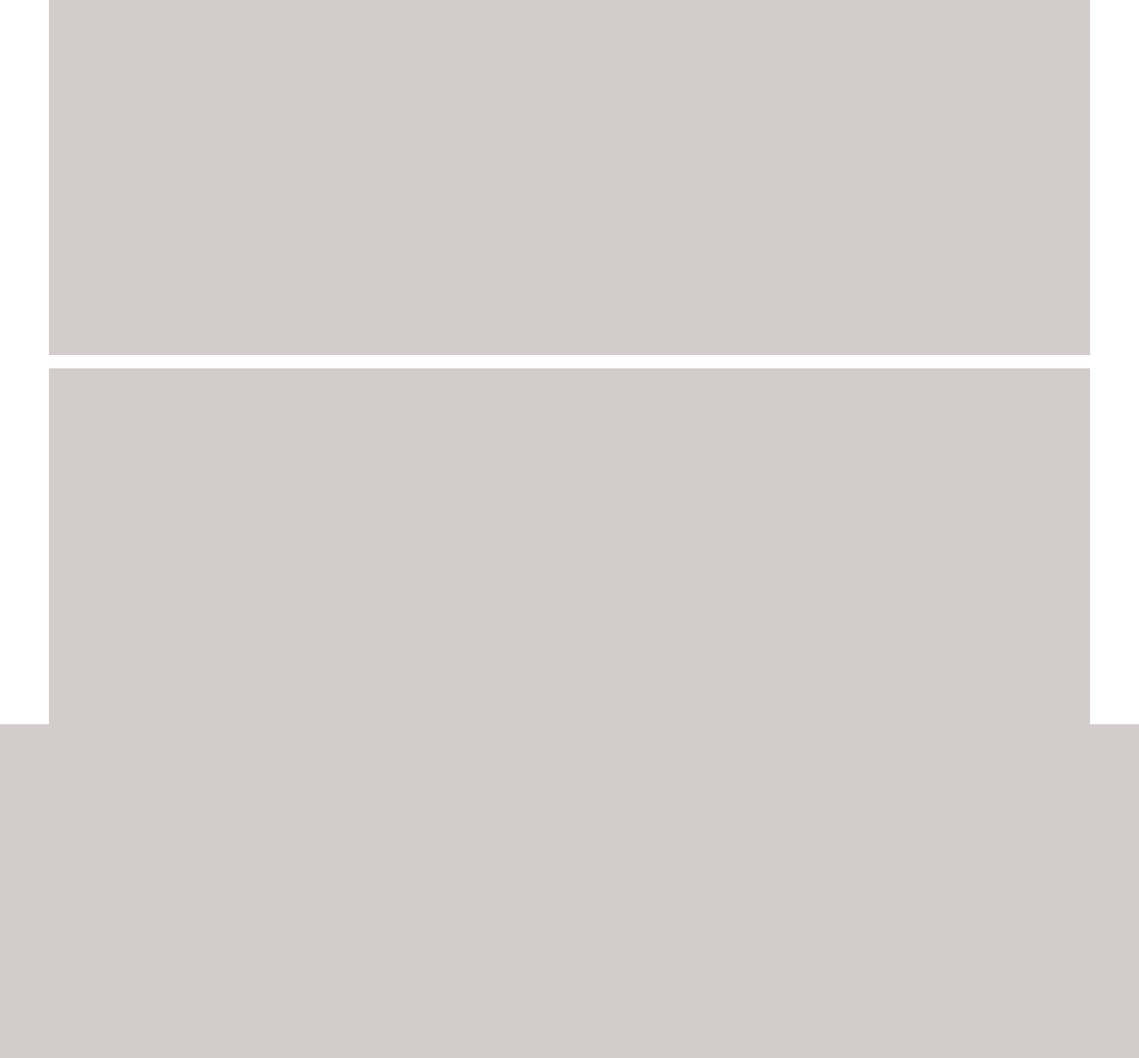
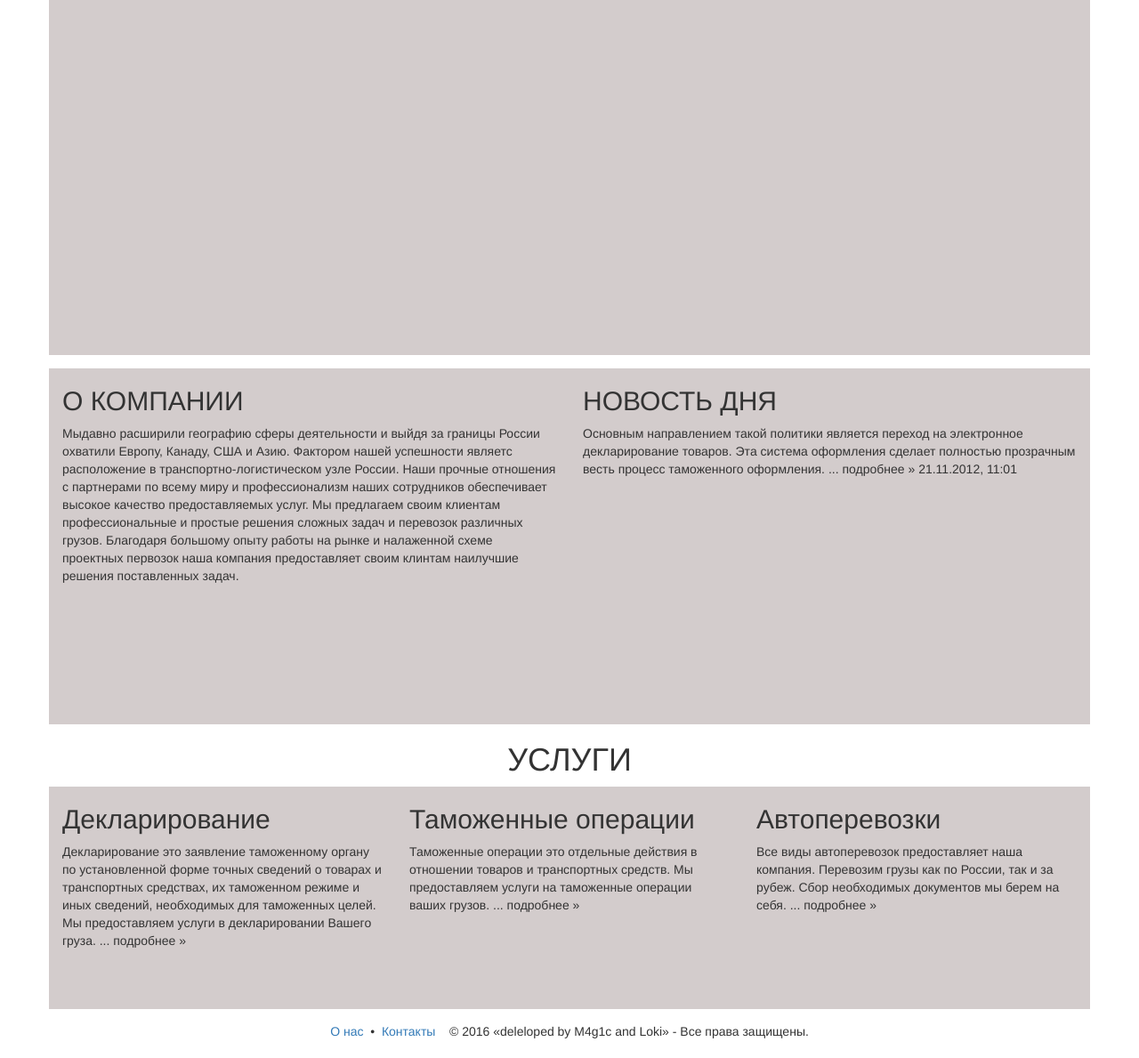
Before and after one commit to m44g11c/transportation, a PHP site: page / in a window 1280 px wide. Shown: the part 66-1255 px from the top of the page at 89% size. Before the commit the page ends 880 px from the top, so only its background shows below. Run offline with PHP 8.4, Linux system fonts and the light colour scheme; some libraries are stand-ins or nearby versions.

Commit message:
demo grid

```diff
--- a/app/views/index_view.php
+++ b/app/views/index_view.php
@@ -59,16 +59,46 @@
       <div class="container">
 
         <div class="row">
-          <div id="main" class=".col-sm-12  .col-md-12  .col-lg-12">
+          <div id="main" class="col-sm-12  col-md-12  col-lg-12">
 
           </div>
         </div>
 
+        <div class="row" id="about">
+          <div class="col-md-6">
+              <h2>О КОМПАНИИ</h2>
+              <p>Мыдавно расширили географию сферы деятельности и выйдя за границы России охватили Европу, Канаду, США и Азию.
+              Фактором нашей успешности являетс расположение в транспортно-логистическом узле России. Наши прочные отношения с партнерами по всему миру и профессионализм наших сотрудников обеспечивает высокое качество предоставляемых услуг.
+              Мы предлагаем своим клиентам профессиональные и простые решения сложных задач  и перевозок различных грузов. Благодаря большому опыту работы на рынке и налаженной схеме проектных первозок наша компания предоставляет своим клинтам наилучшие решения поставленных задач.</p>
+          </div>
+          <div class="col-md-6">
+              <h2>НОВОСТЬ ДНЯ</h2>
+              <p>Основным направлением такой политики является переход на электронное декларирование товаров. Эта система оформления сделает полностью прозрачным весть процесс таможенного оформления. ... подробнее »
+              21.11.2012, 11:01</p>
+          </div>
+        </div>
+        <h1 class="text-center">УСЛУГИ</h1>
         <div class="row">
-          <div id="about" class=".col-sm-6  .col-md-6  .col-lg-6"></div>
-          <div class=".col-sm-4  .col-md-4  .col-lg-4"></div>
-          <div class=".col-sm-2  .col-md-2  .col-lg-2"></div>
+          <div class="col-md-4 service">
+              <h2>Декларирование</h2>
+              <p>Декларирование это заявление таможенному органу по установленной форме  точных сведений о товарах и транспортных средствах, их таможенном режиме и иных сведений, необходимых для таможенных целей. Мы предоставляем услуги в декларировании Вашего груза. ... подробнее »</p>
+          </div>
+          <div class="col-md-4 service">
+              <h2>Таможенные операции</h2>
+              <p>Таможенные операции это отдельные действия в отношении товаров и транспортных средств. Мы предоставляем услуги на таможенные операции ваших грузов. ... подробнее »</p>
+          </div>
+          <div class="col-md-4 service">
+              <h2>Автоперевозки</h2>
+              <p>Все виды автоперевозок предоставляет наша компания. Перевозим грузы как по России, так и за рубеж. Сбор необходимых документов мы берем на себя. ... подробнее »</p>
+          </div>
         </div>
+
+      <div id="footer" class="row">
+        <div class="text-center">
+          <div><a href="../../../about">О нас</a> &nbsp;•&nbsp; <a href="../../../contacts">Контакты</a> &nbsp;&nbsp;&nbsp;© 2016 «deleloped by M4g1c and Loki» - Все права защищены.
+          </div>
+        </div>
+      </div>
 
       </div><!-- /.container -->
 
--- a/public/css/styles.css
+++ b/public/css/styles.css
@@ -15,3 +15,15 @@ body {
   background-color: #d3cccc;
   height: 400px;
 }
+
+/*servive*/
+.service{
+  height: 250px;
+  background-color: #d3cccc;
+}
+
+/*footer block*/
+#footer{
+  margin-top: 15px;
+  height: 40px;
+}
--- /dev/null
+++ b/public/js/ie-emulation-modes-warning.js
@@ -0,0 +1,51 @@
+// NOTICE!! DO NOT USE ANY OF THIS JAVASCRIPT
+// IT'S JUST JUNK FOR OUR DOCS!
+// ++++++++++++++++++++++++++++++++++++++++++
+/*!
+ * Copyright 2014-2015 Twitter, Inc.
+ *
+ * Licensed under the Creative Commons Attribution 3.0 Unported License. For
+ * details, see https://creativecommons.org/licenses/by/3.0/.
+ */
+// Intended to prevent false-positive bug reports about Bootstrap not working properly in old versions of IE due to folks testing using IE's unreliable emulation modes.
+(function () {
+  'use strict';
+
+  function emulatedIEMajorVersion() {
+    var groups = /MSIE ([0-9.]+)/.exec(window.navigator.userAgent)
+    if (groups === null) {
+      return null
+    }
+    var ieVersionNum = parseInt(groups[1], 10)
+    var ieMajorVersion = Math.floor(ieVersionNum)
+    return ieMajorVersion
+  }
+
+  function actualNonEmulatedIEMajorVersion() {
+    // Detects the actual version of IE in use, even if it's in an older-IE emulation mode.
+    // IE JavaScript conditional compilation docs: https://msdn.microsoft.com/library/121hztk3%28v=vs.94%29.aspx
+    // @cc_on docs: https://msdn.microsoft.com/library/8ka90k2e%28v=vs.94%29.aspx
+    var jscriptVersion = new Function('/*@cc_on return @_jscript_version; @*/')() // jshint ignore:line
+    if (jscriptVersion === undefined) {
+      return 11 // IE11+ not in emulation mode
+    }
+    if (jscriptVersion < 9) {
+      return 8 // IE8 (or lower; haven't tested on IE<8)
+    }
+    return jscriptVersion // IE9 or IE10 in any mode, or IE11 in non-IE11 mode
+  }
+
+  var ua = window.navigator.userAgent
+  if (ua.indexOf('Opera') > -1 || ua.indexOf('Presto') > -1) {
+    return // Opera, which might pretend to be IE
+  }
+  var emulated = emulatedIEMajorVersion()
+  if (emulated === null) {
+    return // Not IE
+  }
+  var nonEmulated = actualNonEmulatedIEMajorVersion()
+
+  if (emulated !== nonEmulated) {
+    window.alert('WARNING: You appear to be using IE' + nonEmulated + ' in IE' + emulated + ' emulation mode.\nIE emulation modes can behave significantly differently from ACTUAL older versions of IE.\nPLEASE DON\'T FILE BOOTSTRAP BUGS based on testing in IE emulation modes!')
+  }
+})();
```
